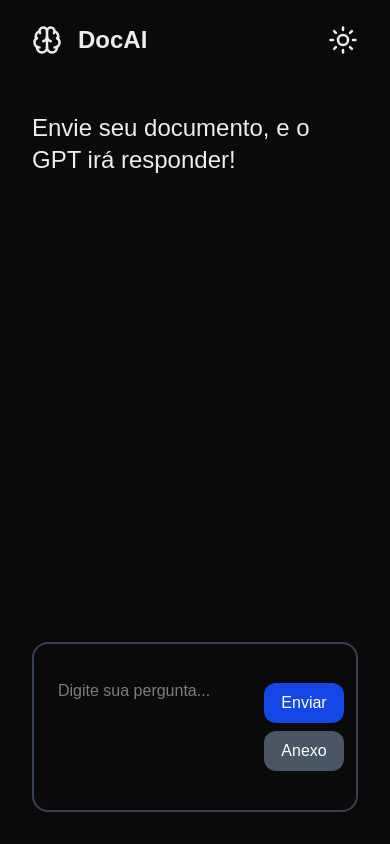
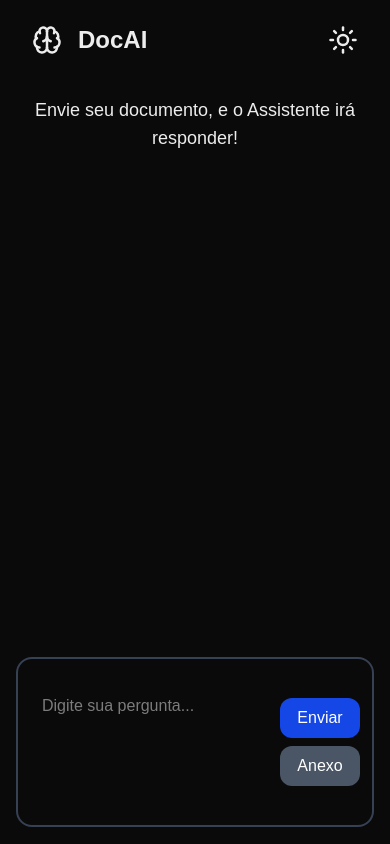
Before and after one commit to MatheusOliveiraAzevedo/assistente-docs, a Next.js app: page / in a window 390 px wide. Built offline with nearby package versions, Linux system fonts and the light colour scheme.

Commit message:
Ajustes de espaçamentos, e cores.

```diff
--- a/src/app/page.tsx
+++ b/src/app/page.tsx
@@ -3,8 +3,8 @@ import InputConversation from "@/components/input-conversarion/input-conversatio
 
 export default function Home() {
   return (
-    <div className="flex flex-col flex-1 items-center p-8 max-h-full w-full max-w-4xl">
-      <span className="text-2xl">Envie seu documento, e o GPT irá responder!</span>
+    <div className="flex flex-col flex-1 items-center p-4 sm:p-8 max-h-full w-full max-w-4xl">
+      <span className="text-lg text-center">Envie seu documento, e o Assistente irá responder!</span>
       <section className="flex flex-col flex-1 max-h-[80vh] gap-4 w-full">
 
         <CardConversation />
--- a/src/components/cards/card-conversation/card-conversation.tsx
+++ b/src/components/cards/card-conversation/card-conversation.tsx
@@ -12,7 +12,7 @@ export default function CardConversation() {
     }, [conversation]);
 
     return (
-        <section className="flex flex-1 flex-col gap-9 p-6 overflow-y-auto">
+        <section className="flex flex-1 flex-col gap-9 p-3 sm:p-6 overflow-y-auto">
             {conversation.map((item, index) => (
                 <div key={index} className={`flex ${item.role === "error" || item.role === "warning" || item.role === "attachment" ? "flex.row" : "flex-col"} gap-3 ${item.role === "user" ? "self-end items-end" : "self-start items-center"} `}>
                     <div className={`flex flex-col gap-1 px-6 py-2 ${item.role === "user" ? "bg-blue-500 text-white rounded-4xl" : item.role === "error" ? "bg-red-500/10 text-red-400 rounded-4xl" : item.role === "warning" ? "bg-yellow-500/10 text-yellow-600 rounded-4xl" : item.role === "attachment" ? "bg-green-500/10 text-green-600 rounded-lg" :""} `}>
--- a/src/components/input-conversarion/input-conversation.tsx
+++ b/src/components/input-conversarion/input-conversation.tsx
@@ -6,6 +6,7 @@ import ButtonDefault from "../button-default/button-default";
 import { useConversation } from "@/shared/useContext/conversationContext";
 import Spinner from "../spinner/spinner";
 import { useLoader } from "@/shared/useContext/loaderContext";
+import { useTheme } from "@/shared/useContext/themeContext";
 
 export default function InputConversation() {
     const fileInputRef = useRef<HTMLInputElement | null>(null);
@@ -14,9 +15,9 @@ export default function InputConversation() {
     const { setConversation } = useConversation();
     const [textAreaContent, setTextAreaContent] = useState<string>("");
     const [loadingAI, setLoadingAI] = useState<boolean>(false);
-    const [loadingAttachment, setLoadingAttachment] = useState<boolean>(false);
     const { setLoadingLoader } = useLoader();
     const sendButton = useRef<HTMLButtonElement | null>(null);
+    const { theme } = useTheme();
 
     const handleClick = () => {
         fileInputRef.current?.click();
@@ -85,7 +86,7 @@ export default function InputConversation() {
     }
 
     return (
-        <section className="flex h-[170px] flex-col items-center gap-2 justify-center w-full border-2 border-gray-700 rounded-2xl px-3 py-2">
+        <section className={`flex h-[170px] flex-col items-center gap-2 justify-center w-full border-2 ${theme === "dark" ? "border-gray-700" : "border-gray-700/40"} rounded-2xl px-3 py-2`}>
             <div className="flex flex-row items-center justify-center gap-4  w-full">
                 <TextareaAutosize onKeyDown={hendleKeyDown} onChange={(e) => setTextAreaContent(e.target.value)} value={textAreaContent} className="flex-1 resize-none p-3 focus:outline-none" minRows={4} maxRows={8} placeholder="Digite sua pergunta..."></TextareaAutosize>
                 <div className="flex relative flex-col gap-2 w-[80px] py-3">
@@ -100,7 +101,6 @@ export default function InputConversation() {
                     <input className="hidden" type="file" accept=".pdf" ref={fileInputRef} onChange={handleFileChange}/>
                 </div>
             </div>
-            {loadingAttachment ? <Spinner /> : (file && file.length > 0) && <small className="truncate">{file[0]?.name}</small>}
         </section>
     )
 }
--- a/src/components/loader/loader.tsx
+++ b/src/components/loader/loader.tsx
@@ -10,7 +10,7 @@ export default function Loader() {
 
     return(
         <>
-            { loadingLoader &&
+            {loadingLoader &&
                 <Backdrop >
                     <Spinner size="w-20 h-20" border="border-4" />
                 </Backdrop>
```
